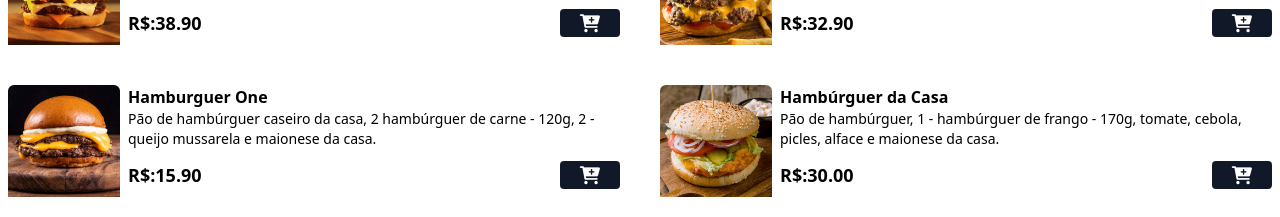
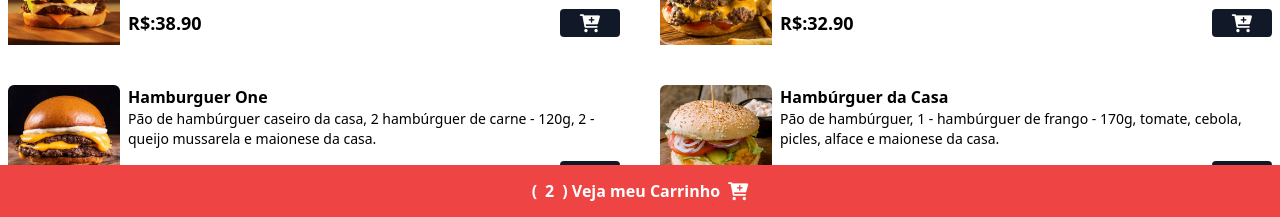
Before and after one commit to kengiiGMs/Hamburgueria-Grill, a website: page index.html in a window 1280 px wide. Shown: the part 583-800 px from the top of the page. Drawn offline with Linux system fonts and the light colour scheme.

Commit message:
4 - Construindo o Botão do Carrinho de Compras

```diff
--- a/index.html
+++ b/index.html
@@ -154,6 +154,16 @@
 
     </div>
 
+
+
+    <footer class="w-full bg-red-500 py-3 fixed bottom-0 z-40 flex items-center justify-center">
+        <button class="flex items-center gap-2 text-white font-bold" id="cart-btn">
+            (<span id="cart-count">2</span>)
+            Veja meu Carrinho
+            <i class="fa fa-cart-plus text-lg text-white"></i>
+        </button>
+    </footer>
+
 </body>
 
 </html>
```
Also changed, not shown: styles/output.css.
